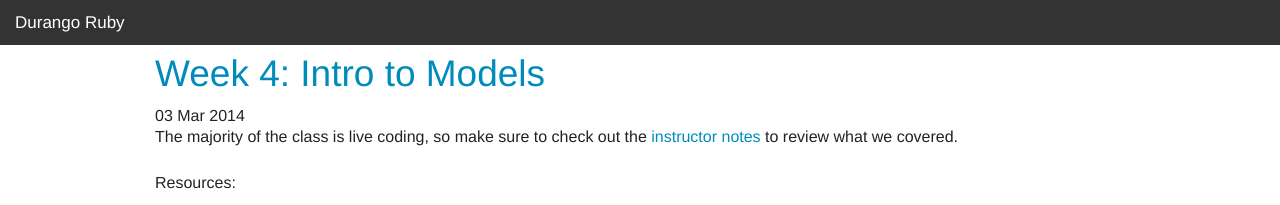
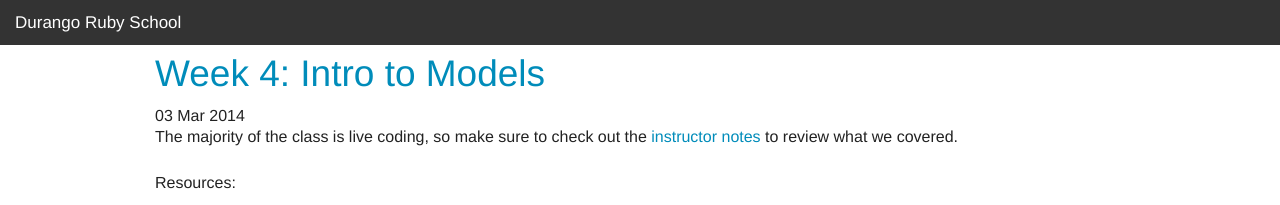
Before and after one commit to durango-ruby-school/durango-ruby-school.github.io, a Jekyll site: the page built from index.html, in a window 1280 px wide and 900 px high. Shown: the top 205 px of the window. Built offline with Jekyll 4.4.1, drawn with Linux system fonts in a browser that asks for light colours; Markdown is read by kramdown in place of the engine named in the settings.

Commit message:
Changed site name to Durango Ruby School

```diff
--- a/_config.yml
+++ b/_config.yml
@@ -1,4 +1,4 @@
-name: Durango Ruby
+name: Durango Ruby School
 markdown: redcarpet
 pygments: true
 
```
